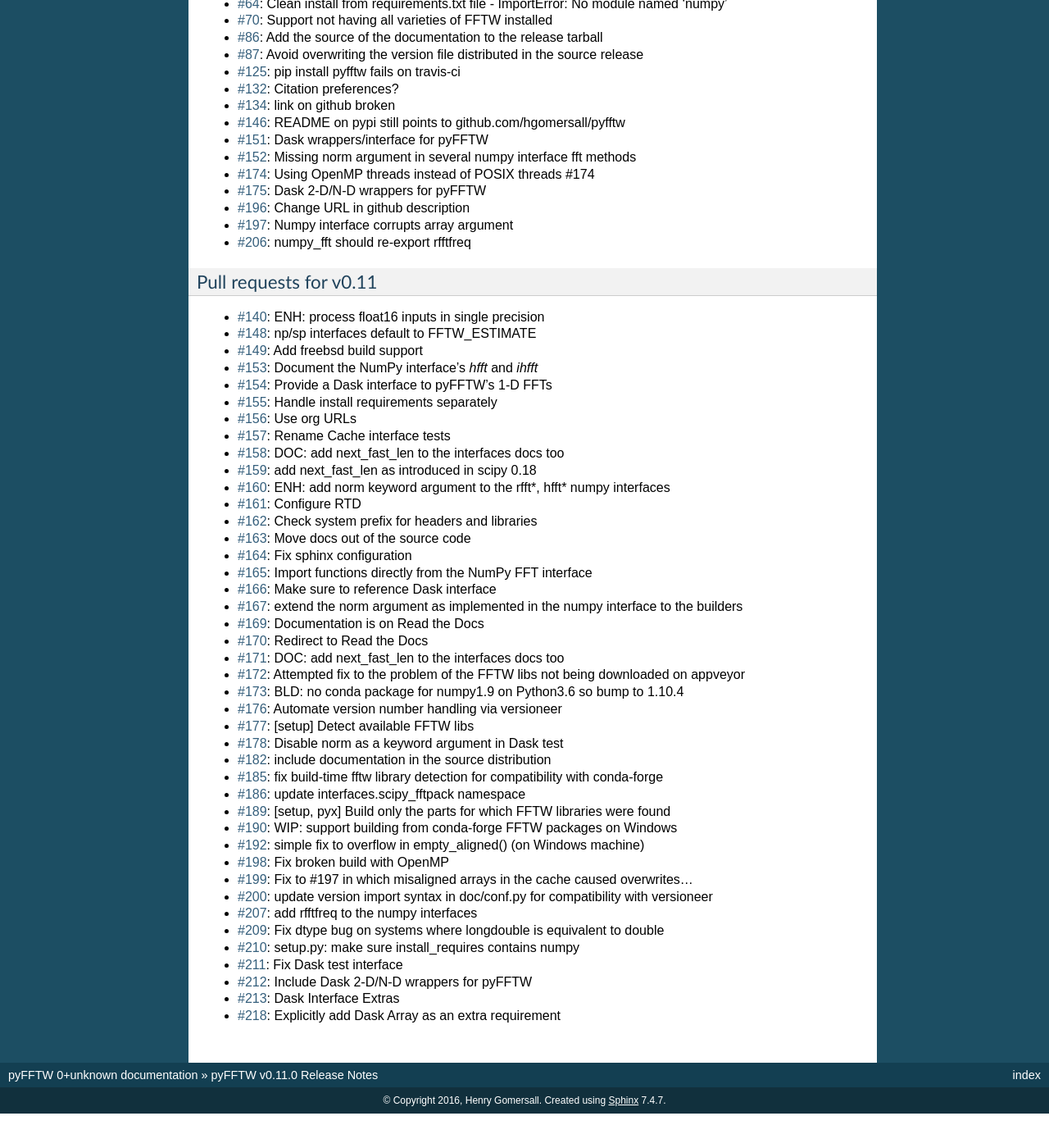
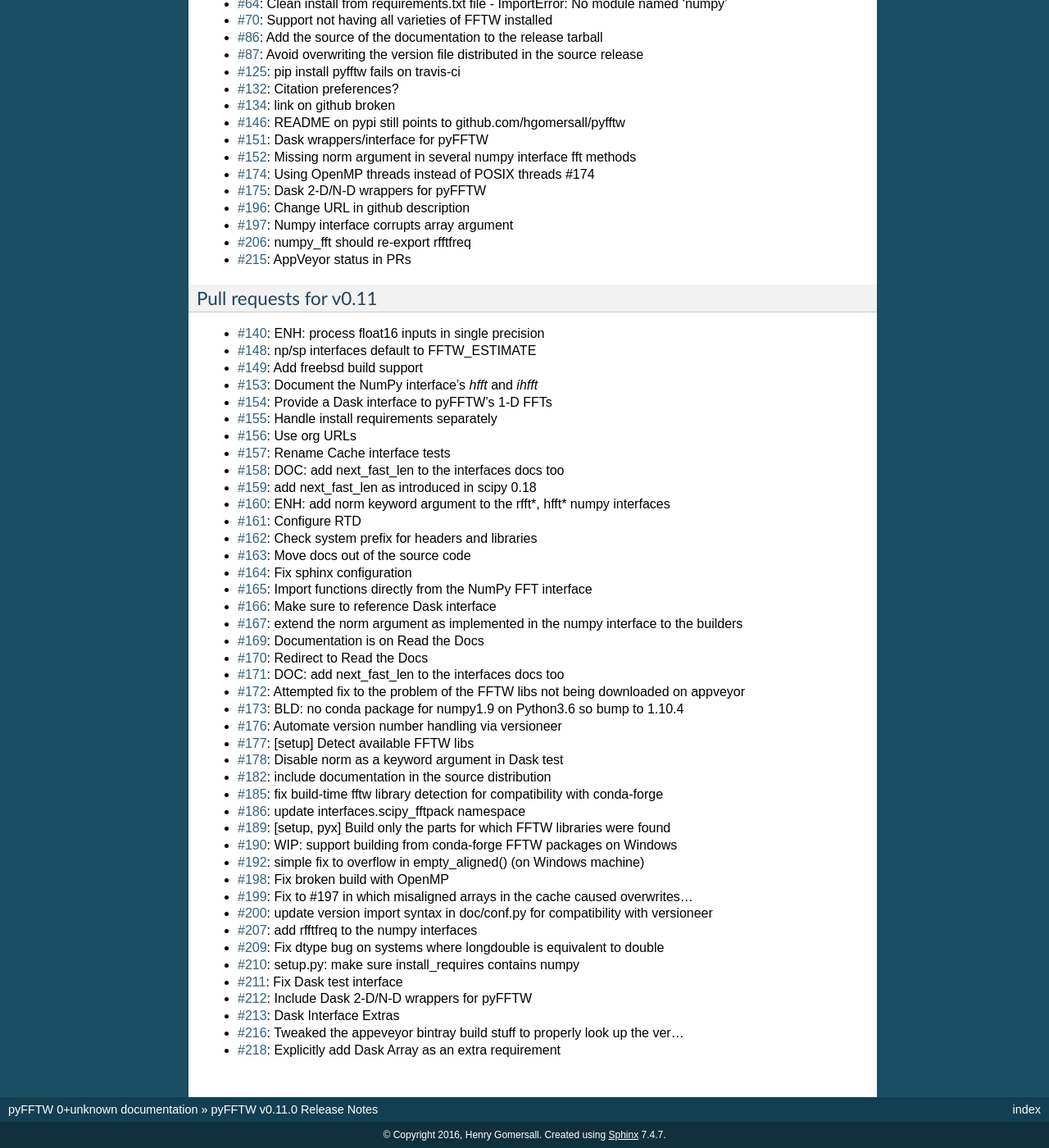
Before and after one commit to pyFFTW/pyFFTW, a Sphinx documentation site: the page built from docs/release/0.11.0.rst, in a window 1280 px wide and 1400 px high, scrolled down 2220 px. Shown: the whole window at 82% size. Built offline with Sphinx 7.4.7, drawn with Linux system fonts in a browser that asks for light colours; pages that are not in the unit, such as notebooks, are missing from menus; before the commit the page ends 3578 px from its top, so only the background shows below that.

Commit message:
Other misc PRs and issues
Mainly related to CIs.

```diff
--- a/docs/release/0.11.0.rst
+++ b/docs/release/0.11.0.rst
@@ -136,6 +136,7 @@
 - `#196 <https://github.com/pyFFTW/pyFFTW/issues/196>`__: Change URL in github description
 - `#197 <https://github.com/pyFFTW/pyFFTW/issues/197>`__: Numpy interface corrupts array argument
 - `#206 <https://github.com/pyFFTW/pyFFTW/issues/206>`__: numpy_fft should re-export rfftfreq
+- `#215 <https://github.com/pyFFTW/pyFFTW/issues/215>`__: AppVeyor status in PRs
 
 Pull requests for v0.11
 ------------------------
@@ -180,4 +181,5 @@
 - `#211 <https://github.com/pyFFTW/pyFFTW/pull/211>`__: Fix Dask test interface
 - `#212 <https://github.com/pyFFTW/pyFFTW/pull/212>`__: Include Dask 2-D/N-D wrappers for pyFFTW
 - `#213 <https://github.com/pyFFTW/pyFFTW/pull/213>`__: Dask Interface Extras
+- `#216 <https://github.com/pyFFTW/pyFFTW/pull/216>`__: Tweaked the appeveyor bintray build stuff to properly look up the ver...
 - `#218 <https://github.com/pyFFTW/pyFFTW/pull/218>`__: Explicitly add Dask Array as an extra requirement
```
